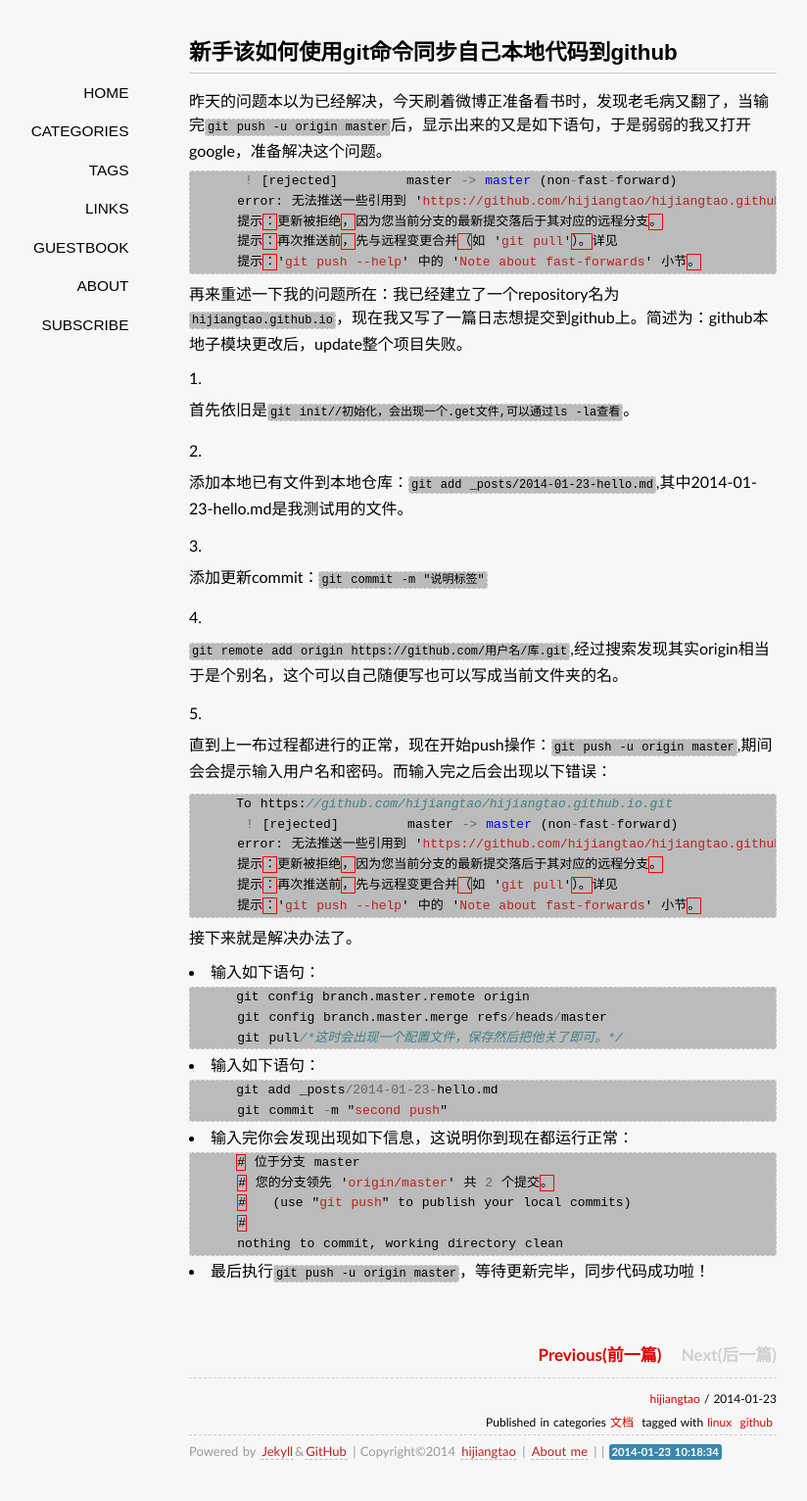
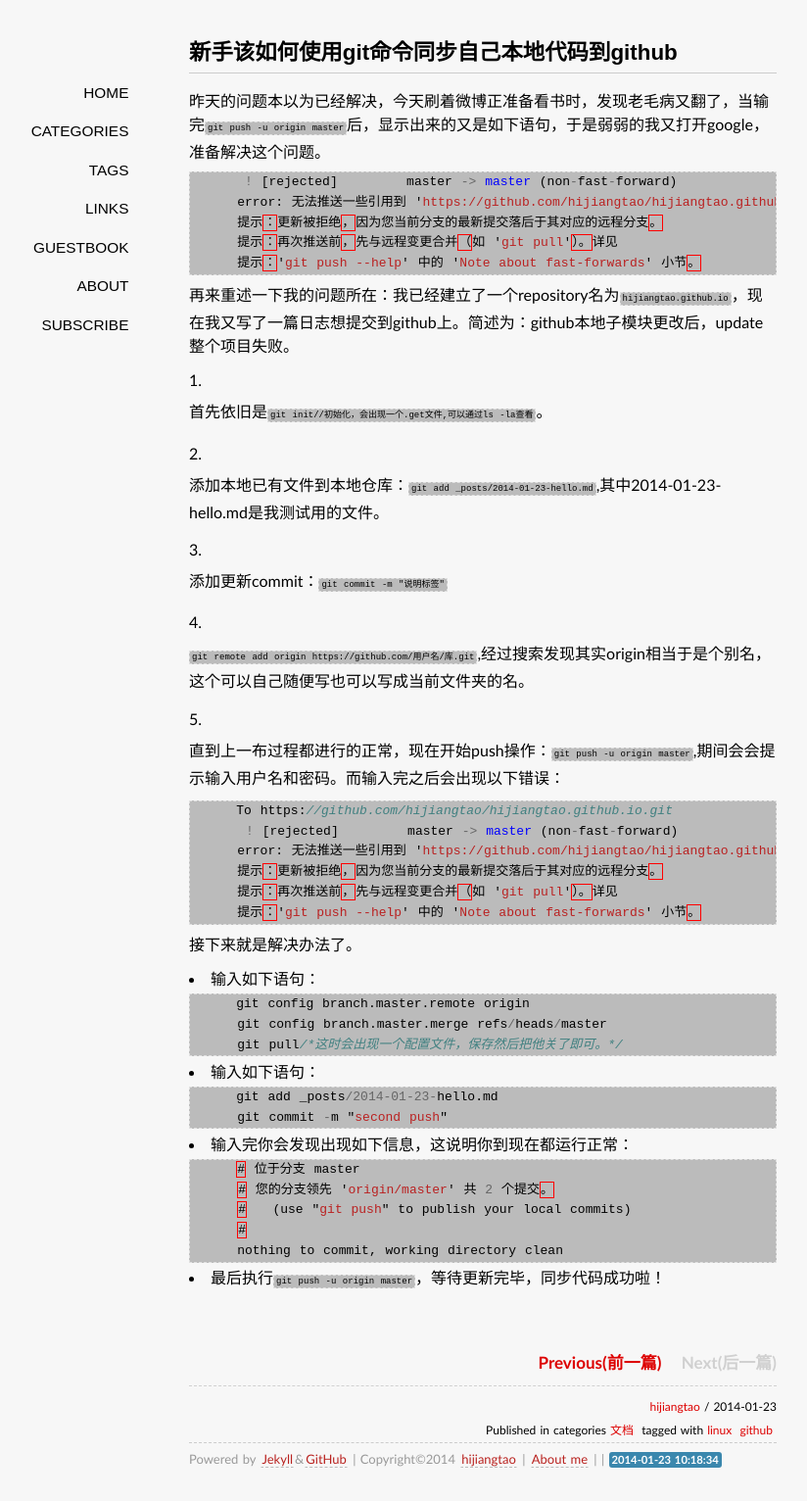
Before and after one commit to jessica0530/hijiangtao.github.io, a Jekyll site: the page built from _posts/2014-01-23-solvegithubpush.md, in a window 1280 px wide. Shown: the whole page at 98% size, without its empty margins (147-971 px from the left). Built offline with Jekyll 4.4.1, drawn with Linux system fonts in a browser that asks for light colours; some web fonts are replaced; Markdown is read by kramdown in place of the engine named in the settings; comment, search, counter and statistics services are not loaded.

Commit message:
Update style.css

```diff
--- a/media/css/style.css
+++ b/media/css/style.css
@@ -40,7 +40,7 @@ blockquote, pre code {
   overflow: auto; }
 
 code {
-	font-size: 12px;
+	font-size: 9px;
   background-color: #BBBBBB;
   padding: 1px 2px;
   border: 1px dashed #e0e0e0; }
```
